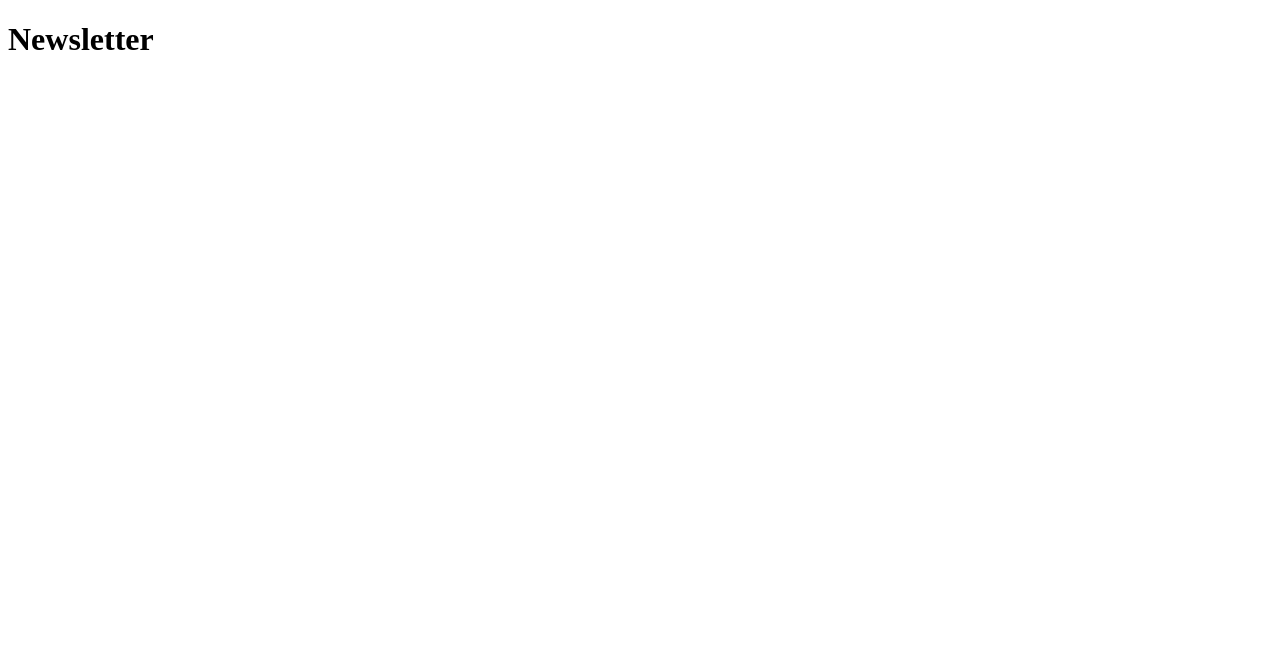
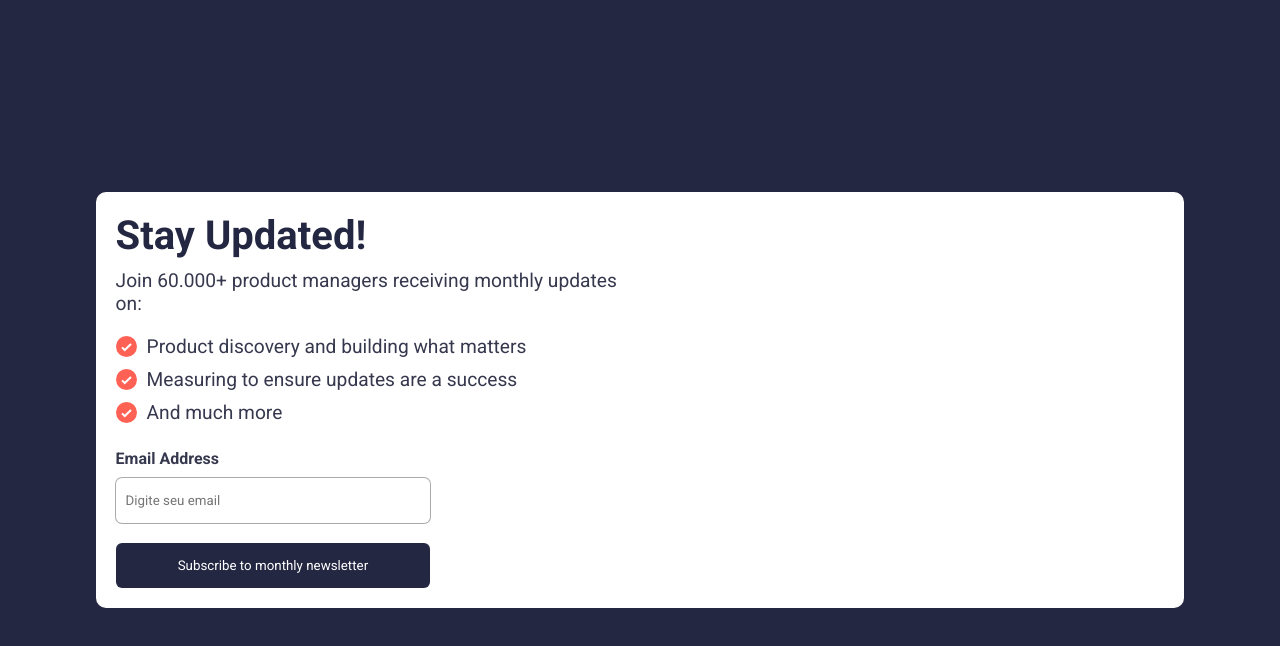
Before and after one commit to FelipePinha/Newsletter-ReactApp, a React (Vite) app: page / in a window 1280 px wide. Shown: the top 646 px of the page. Built offline with nearby package versions, Linux system fonts and the light colour scheme.

Commit message:
feat: create form side components

```diff
--- a/src/App.jsx
+++ b/src/App.jsx
@@ -1,5 +1,24 @@
+import About from "./components/FormSide/About/About";
+import Form from "./components/FormSide/Form/Form";
+import { FormWrapper } from "./components/FormSide/FormWrapper.styles";
+import { Center } from "./components/center.styles";
+import { ContentBox } from "./components/contentBox.styles";
+import GlobalStyle from "./styles/GlobalStyle";
+
 function App() {
-    return <h1>Newsletter</h1>;
+    return (
+        <>
+            <GlobalStyle />
+            <Center>
+                <ContentBox>
+                    <FormWrapper>
+                        <About />
+                        <Form />
+                    </FormWrapper>
+                </ContentBox>
+            </Center>
+        </>
+    );
 }
 
 export default App;
--- /dev/null
+++ b/src/components/FormSide/About/About.jsx
@@ -0,0 +1,27 @@
+import * as C from "./About.styles";
+import IconList from "../../../../public/images/icon-list.svg";
+
+const About = () => {
+    return (
+        <C.AboutContainer>
+            <h1>Stay Updated!</h1>
+            <p>Join 60.000+ product managers receiving monthly updates on:</p>
+            <C.List>
+                <li>
+                    <img src={IconList} alt="icone do item" />
+                    <p>Product discovery and building what matters</p>
+                </li>
+                <li>
+                    <img src={IconList} alt="icone do item" />
+                    <p>Measuring to ensure updates are a success</p>
+                </li>
+                <li>
+                    <img src={IconList} alt="icone do item" />
+                    <p>And much more</p>
+                </li>
+            </C.List>
+        </C.AboutContainer>
+    );
+};
+
+export default About;
--- /dev/null
+++ b/src/components/FormSide/About/About.styles.js
@@ -0,0 +1,26 @@
+import { styled } from "styled-components";
+
+export const AboutContainer = styled.div`
+    h1 {
+        color: #242742;
+        font-size: 2.5rem;
+        margin-bottom: 10px;
+    }
+
+    p {
+        color: #36384e;
+        font-size: 1.2rem;
+    }
+`;
+
+export const List = styled.ul`
+    margin-top: 20px;
+    list-style: none;
+
+    li {
+        display: flex;
+        align-items: center;
+        gap: 10px;
+        margin-bottom: 10px;
+    }
+`;
--- /dev/null
+++ b/src/components/FormSide/Form/Form.jsx
@@ -0,0 +1,13 @@
+import * as C from "./Form.styles";
+
+const Form = () => {
+    return (
+        <form>
+            <C.Label>Email Address</C.Label>
+            <C.Input type="email" placeholder="Digite seu email" />
+            <C.SubmitButton>Subscribe to monthly newsletter</C.SubmitButton>
+        </form>
+    );
+};
+
+export default Form;
--- /dev/null
+++ b/src/components/FormSide/Form/Form.styles.js
@@ -0,0 +1,28 @@
+import { styled } from "styled-components";
+
+export const Label = styled.label`
+    display: block;
+    margin-top: 25px;
+    margin-bottom: 10px;
+    color: #36384e;
+    font-weight: bold;
+`;
+
+export const Input = styled.input`
+    width: 60%;
+    padding: 15px 10px;
+    border-radius: 6px;
+    border: none;
+    outline: none;
+    box-shadow: 0 0 0 1px #00000055;
+`;
+
+export const SubmitButton = styled.button`
+    width: 60%;
+    padding: 15px 10px;
+    border-radius: 6px;
+    border: none;
+    background-color: #242742;
+    color: #fff;
+    margin-top: 20px;
+`;
--- /dev/null
+++ b/src/components/FormSide/FormWrapper.styles.js
@@ -0,0 +1,5 @@
+import { styled } from "styled-components";
+
+export const FormWrapper = styled.div`
+    width: 50%;
+`;
--- /dev/null
+++ b/src/components/center.styles.js
@@ -0,0 +1,11 @@
+import { styled } from "styled-components";
+
+export const Center = styled.div`
+    max-width: 1140px;
+    height: 100vh;
+    padding: 0 2%;
+    margin: 0 auto;
+    display: flex;
+    justify-content: center;
+    align-items: center;
+`;
--- /dev/null
+++ b/src/components/contentBox.styles.js
@@ -0,0 +1,10 @@
+import { styled } from "styled-components";
+
+export const ContentBox = styled.section`
+    background-color: #fff;
+    width: 100%;
+    border-radius: 10px;
+    padding: 20px;
+    display: flex;
+    flex-wrap: wrap;
+`;
```
